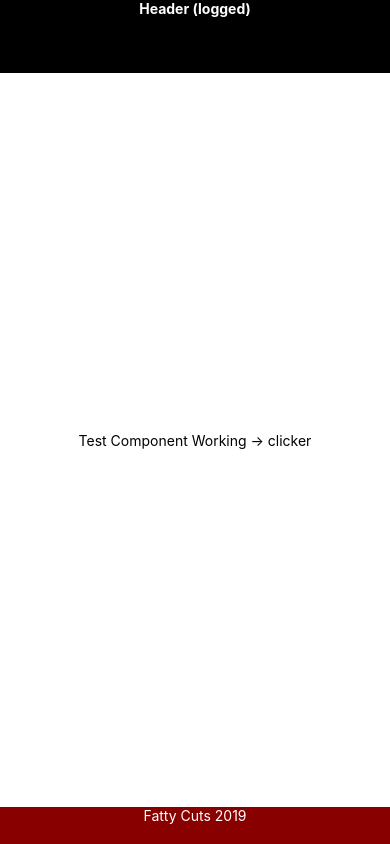
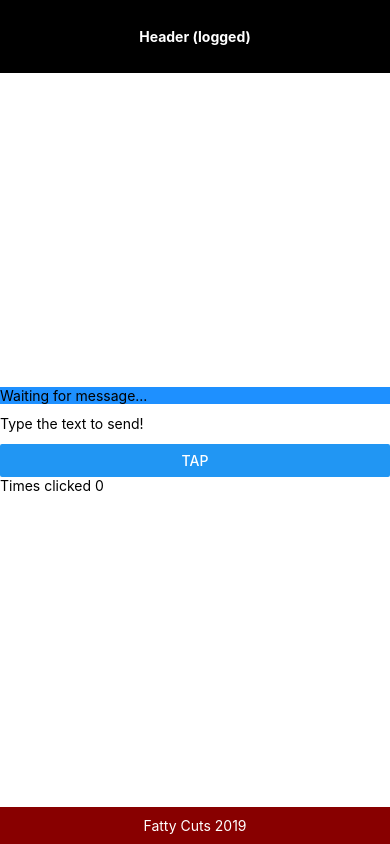
Before and after one commit to packetstracer/crossfit, a React Native app: screen / in a window 390 px wide. Built offline with nearby package versions, Linux system fonts and the light colour scheme.

Commit message:
feat(BT App): Add first version of BT App

```diff
--- a/App.js
+++ b/App.js
@@ -10,7 +10,7 @@ class App extends React.Component {
     return (
       <View style={styles.container}>
         <Header/>
-        <Content message="clicker"/>
+        <Content/>
         <Footer/>
       </View>
     );
@@ -21,7 +21,7 @@ const styles = StyleSheet.create({
   container: {
     flex: 1,
     backgroundColor: '#fff',
-    alignItems: 'center',
+    // alignItems: 'center',
     justifyContent: 'center',
   },
 });
--- a/src/components/content/Content.js
+++ b/src/components/content/Content.js
@@ -1,11 +1,57 @@
 import React from 'react'
-import { StyleSheet, Text, View } from 'react-native'
+import { StyleSheet, Text, View, TextInput, Button } from 'react-native'
 
 class Content extends React.Component {
+  constructor (props) {
+    super(props);
+
+    this.state = {
+      textReceived: '',
+      textToSend: '',
+      textSent: false,
+      timesClicked: 0,
+    };
+
+    this.handleChangeTextToSend = this.handleChangeTextToSend.bind(this);
+    this.handleClickTapButton = this.handleClickTapButton.bind(this);
+  }
+
+  handleChangeTextToSend (text) {
+    this.setState({ textToSend: text });
+  }
+
+  handleClickTapButton () {
+    this.setState(previousState => ({ timesClicked: previousState.timesClicked + 1 }));
+  }
+
+  sendText (text) {
+    this.setState({ textSent: true });
+    this.setState({ textToSend: '' });
+
+    setTimeout(() => {
+      console.log('Changing state...');
+      this.setState({ textSent: false });
+    }, 3000);
+  }
+
   render () {
     return (
       <View style={styles.text}>
-        <Text>Test Component Working -> {this.props.message}</Text>
+        <Text style={styles.receivedText}>
+          { this.state.textReceived ? this.state.textReceived : 'Waiting for message...' }
+        </Text>
+
+        <TextInput
+          style={{height: 40}}
+          placeholder="Type the text to send!"
+          value={this.state.textToSend}
+          onChangeText={this.handleChangeTextToSend}
+          onSubmitEditing={(text) => this.sendText(text)}
+        />
+        <Text>{ this.state.textSent ? 'Text has been sent' : null }</Text>
+
+        <Button onPress={this.handleClickTapButton} title="Tap" />
+        <Text>Times clicked {this.state.timesClicked}</Text>
       </View>
     );
   }
@@ -19,7 +65,11 @@ const styles = StyleSheet.create({
     backgroundColor: '#fff',
     color: '#333',
     height: '90%',
-  }
+  },
+
+  receivedText: {
+    backgroundColor: 'dodgerblue',
+  },
 });
 
 export default Content;
--- a/src/components/footer/Footer.js
+++ b/src/components/footer/Footer.js
@@ -22,6 +22,7 @@ class Footer extends React.Component {
 const styles = StyleSheet.create({
   header: {
     flex: 1,
+    justifyContent: 'center',
     backgroundColor: '#800',
     width: '100%',
     bottom: 0,
--- a/src/components/header/Header.js
+++ b/src/components/header/Header.js
@@ -22,6 +22,7 @@ class Header extends React.Component {
 const styles = StyleSheet.create({
   header: {
     flex: 2,
+    justifyContent: 'center',
     backgroundColor: '#000',
     width: '100%',
     top: 0,
```
